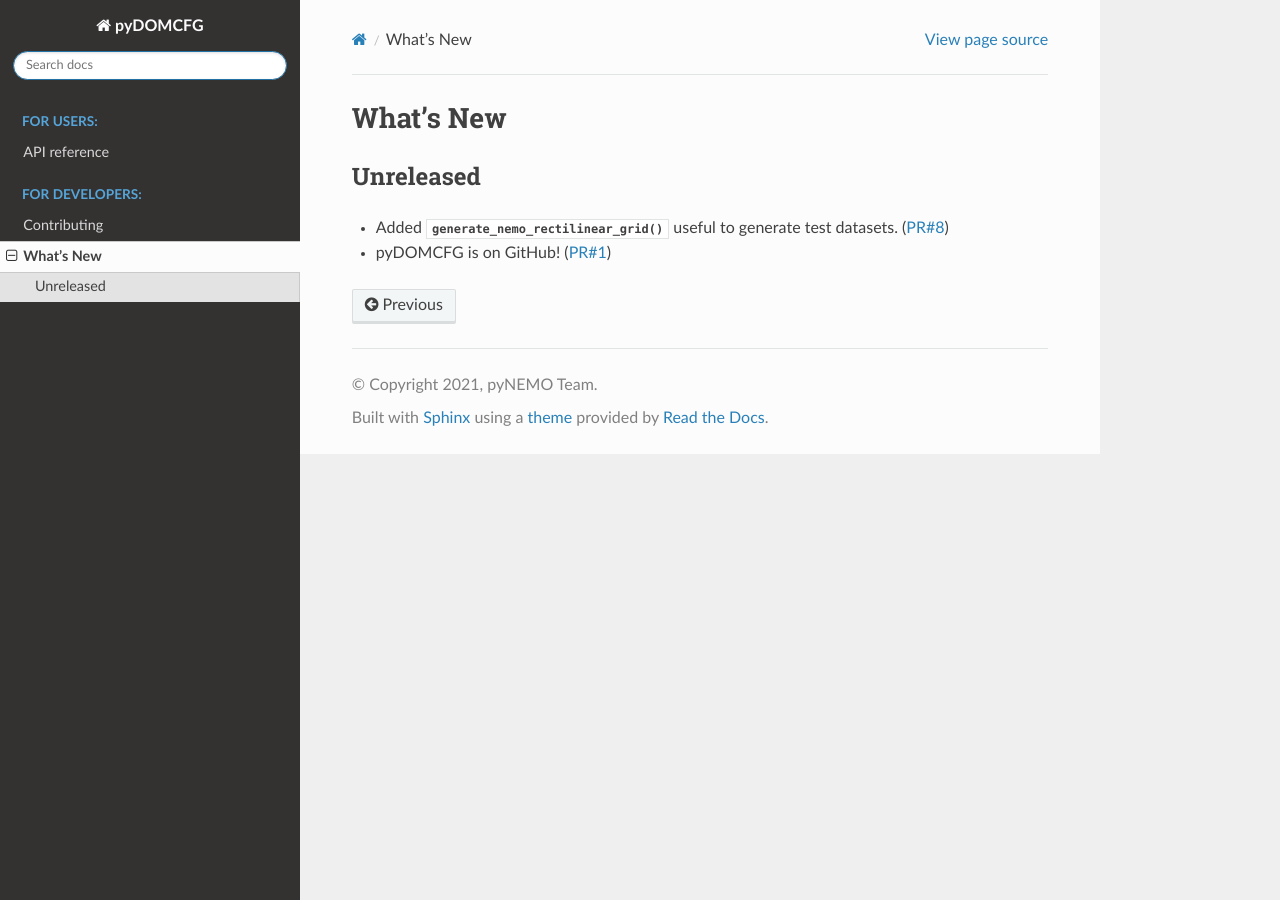
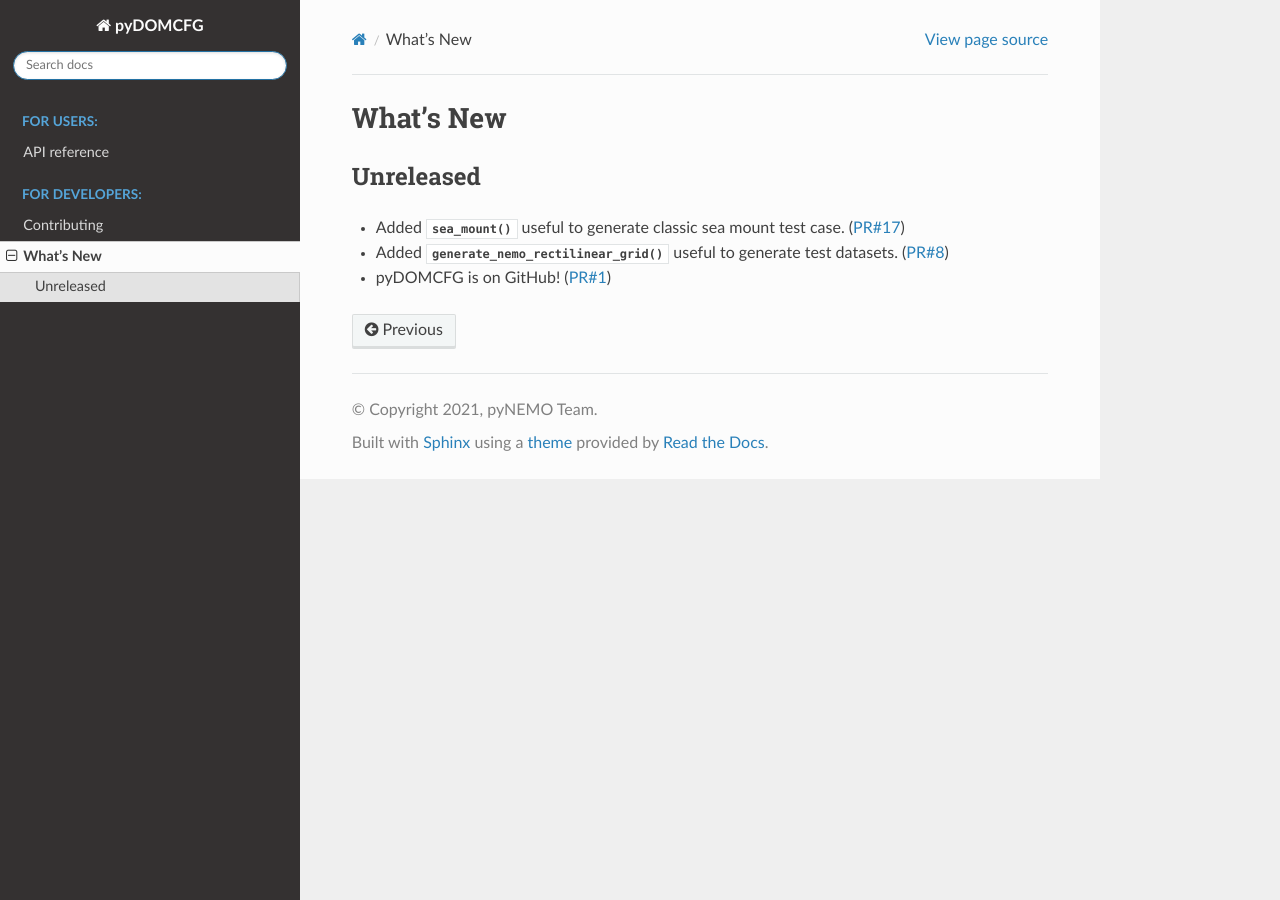
Before and after one commit to pyNEMO/pyDOMCFG, a Sphinx documentation site: the page built from docs/developers/whats-new.rst, in a window 1280 px wide. Built offline with Sphinx 7.4.7 and the Read the Docs theme 2.0.0, drawn with Linux system fonts in a browser that asks for light colours.

Commit message:
adding in change for PR17

```diff
--- a/docs/developers/whats-new.rst
+++ b/docs/developers/whats-new.rst
@@ -6,6 +6,8 @@ What's New
 Unreleased
 ==========
 
+- Added :py:func:`~pydomcfg.bathymetry.sea_mount`
+  useful to generate classic sea mount test case. (:pr:`17`)
 - Added :py:func:`~pydomcfg.utils.generate_nemo_rectilinear_grid`
   useful to generate test datasets. (:pr:`8`)
 - pyDOMCFG is on GitHub! (:pr:`1`)
```
